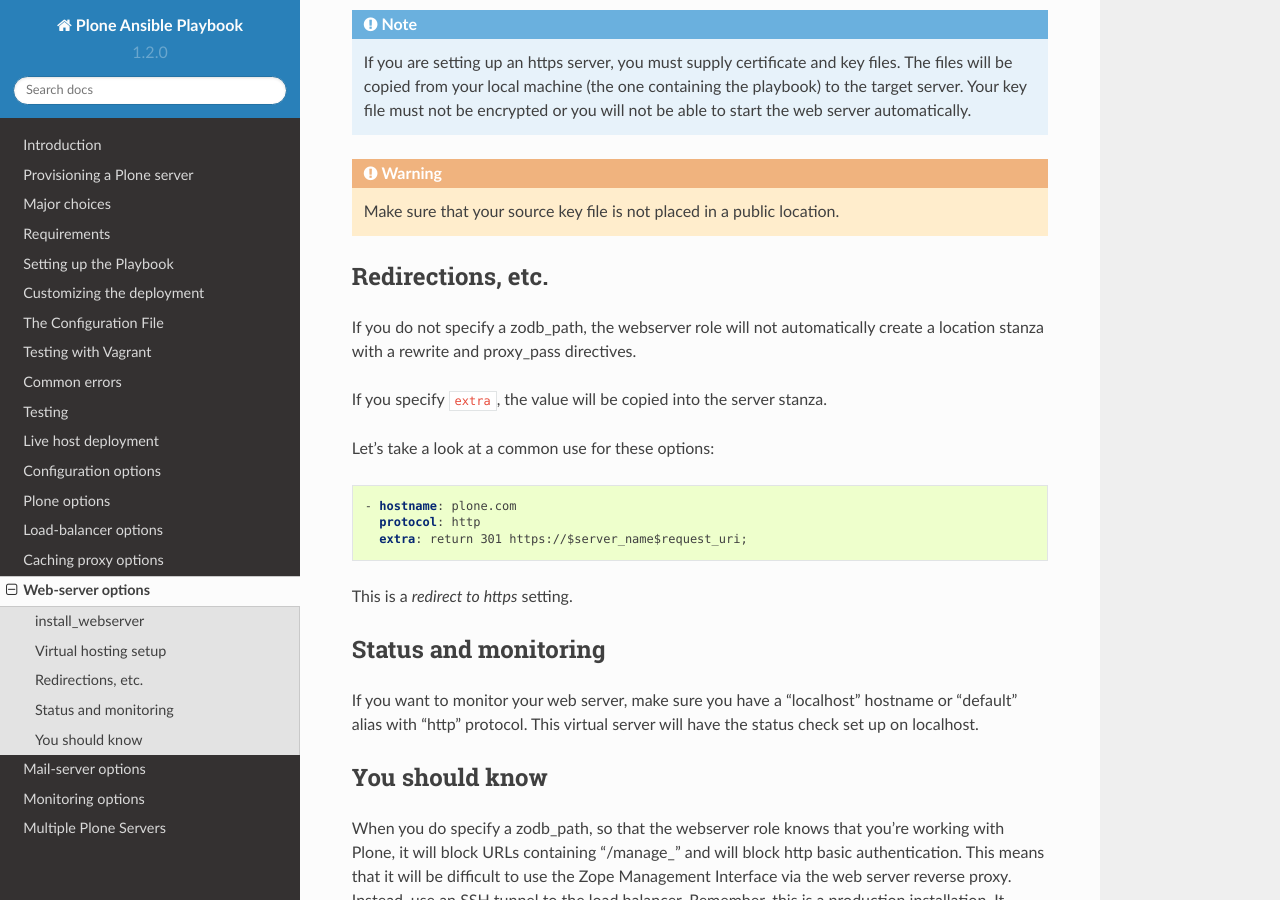
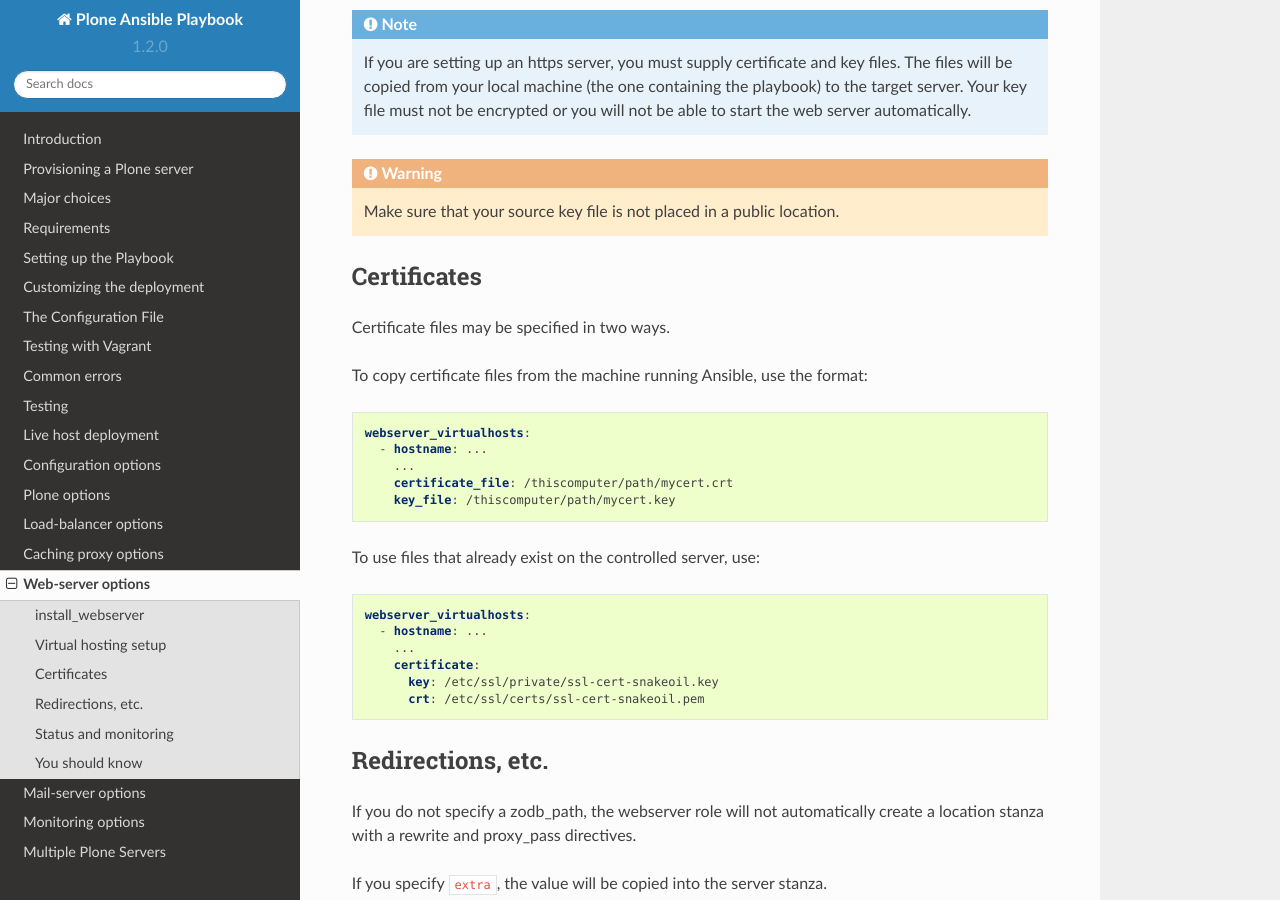
Before and after one commit to plone/ansible-playbook, a Sphinx documentation site: the page built from docs/webserver.rst, in a window 1280 px wide and 900 px high, scrolled down 1086 px. Built offline with Sphinx 7.4.7 and the Read the Docs theme 2.0.0, drawn with Linux system fonts in a browser that asks for light colours.

Commit message:
Improve SSL cert handling

```diff
--- a/docs/webserver.rst
+++ b/docs/webserver.rst
@@ -56,6 +56,33 @@ Default value:
     Make sure that your source key file is not placed in a public location.
 
 
+Certificates
+~~~~~~~~~~~~
+
+Certificate files may be specified in two ways.
+
+To copy certificate files from the machine running Ansible, use the format:
+
+.. code-block:: yaml
+
+    webserver_virtualhosts:
+      - hostname: ...
+        ...
+        certificate_file: /thiscomputer/path/mycert.crt
+        key_file: /thiscomputer/path/mycert.key
+
+To use files that already exist on the controlled server, use:
+
+.. code-block:: yaml
+
+    webserver_virtualhosts:
+      - hostname: ...
+        ...
+        certificate:
+          key: /etc/ssl/private/ssl-cert-snakeoil.key
+          crt: /etc/ssl/certs/ssl-cert-snakeoil.pem
+
+
 Redirections, etc.
 ~~~~~~~~~~~~~~~~~~
 
```
Also changed, not shown: HISTORY.txt (+11 -0 lines), sample-multiserver.yml (+10 -2 lines), tests.py (+10 -5 lines), 5 other files.
